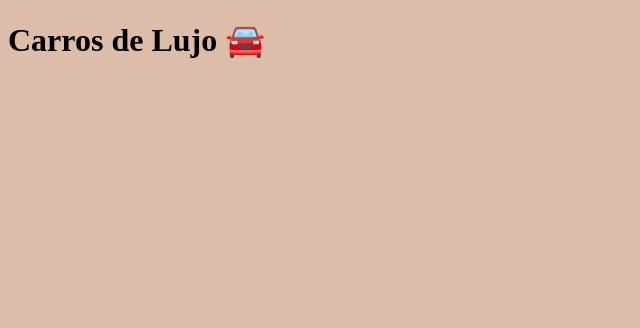
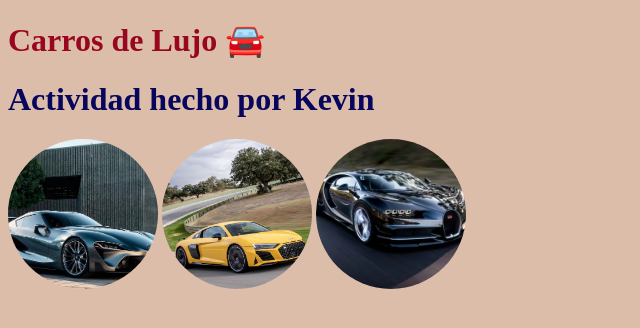
Before and after one commit to kalg12/web-html, a plain HTML site: page index.html in a window 1280 px wide. Shown: the whole page, without its empty margins (0-640 px from the left). Drawn offline with Linux system fonts and the light colour scheme.

Commit message:
Estilos añadidos a las imagenes y titulos

```diff
--- a/index.html
+++ b/index.html
@@ -7,6 +7,10 @@
     <link rel="stylesheet" href="./styles/styles.css" />
   </head>
   <body>
-    <h1>Carros de Lujo 🚘</h1>
+    <h1 class="tituloUno">Carros de Lujo 🚘</h1>
+    <h1 class="tituloDos">Actividad hecho por Kevin</h1>
+    <img src="./images/toyota.jpg" alt="Carro Toyota" />
+    <img src="./images/amarillo.jpg" alt="Carro Amarillo" />
+    <img src="./images/oscuro.webp" alt="Carro Oscuro" />
   </body>
 </html>
--- a/styles/styles.css
+++ b/styles/styles.css
@@ -1,3 +1,23 @@
 body {
   background-color: rgb(220, 189, 170);
 }
+
+.tituloUno {
+  color: rgb(153, 6, 31);
+}
+
+.tituloDos {
+  color: rgb(8, 5, 92);
+}
+
+img {
+  width: 150px; /* Tamaño medio */
+  height: 150px;
+  border-radius: 50%; /* Hace que la imagen sea circular */
+  object-fit: cover; /* Asegura que la imagen se ajuste bien dentro del círculo */
+  transition: transform 0.3s ease-in-out; /* Agrega una animación suave */
+}
+
+img:hover {
+  transform: scale(1.1); /* Hace que la imagen se agrande al pasar el mouse */
+}
```
Also changed, not shown: images/amarillo.jpg (added), images/oscuro.webp (added), images/toyota.jpg (added).
